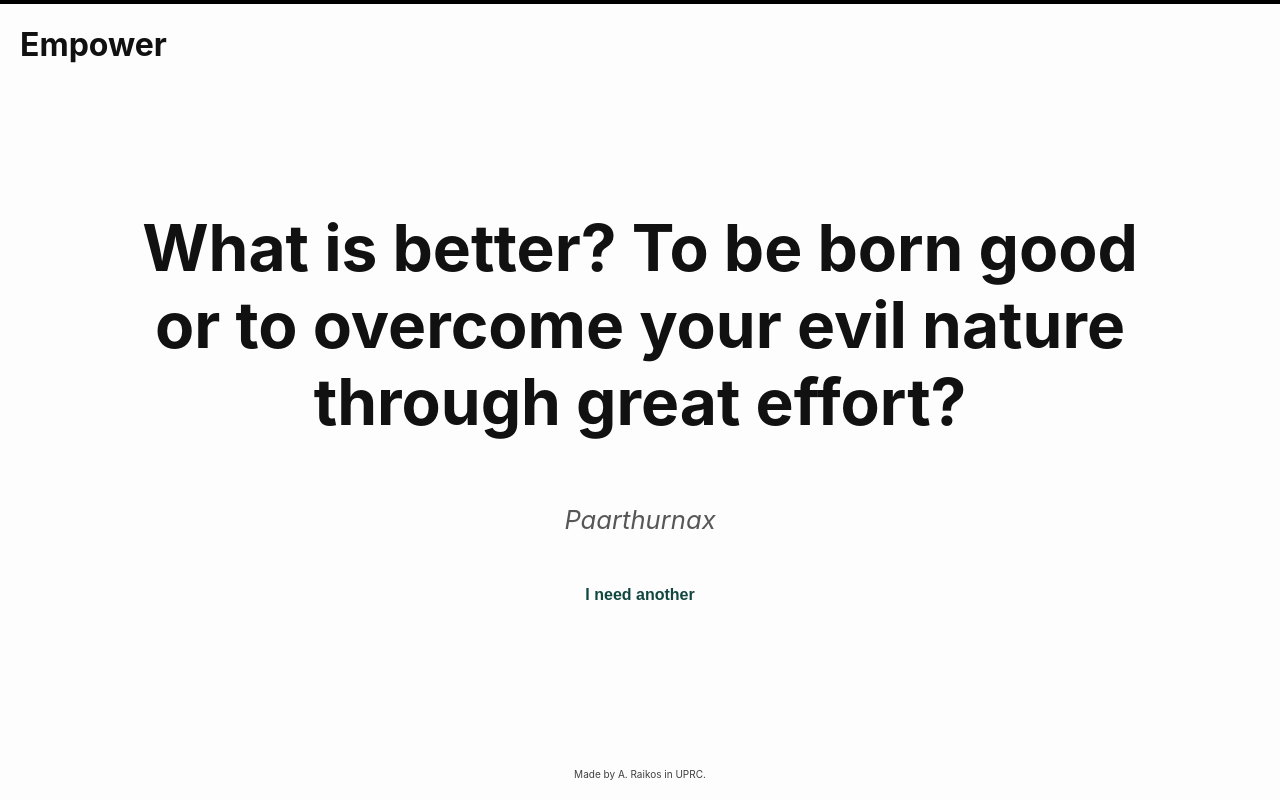
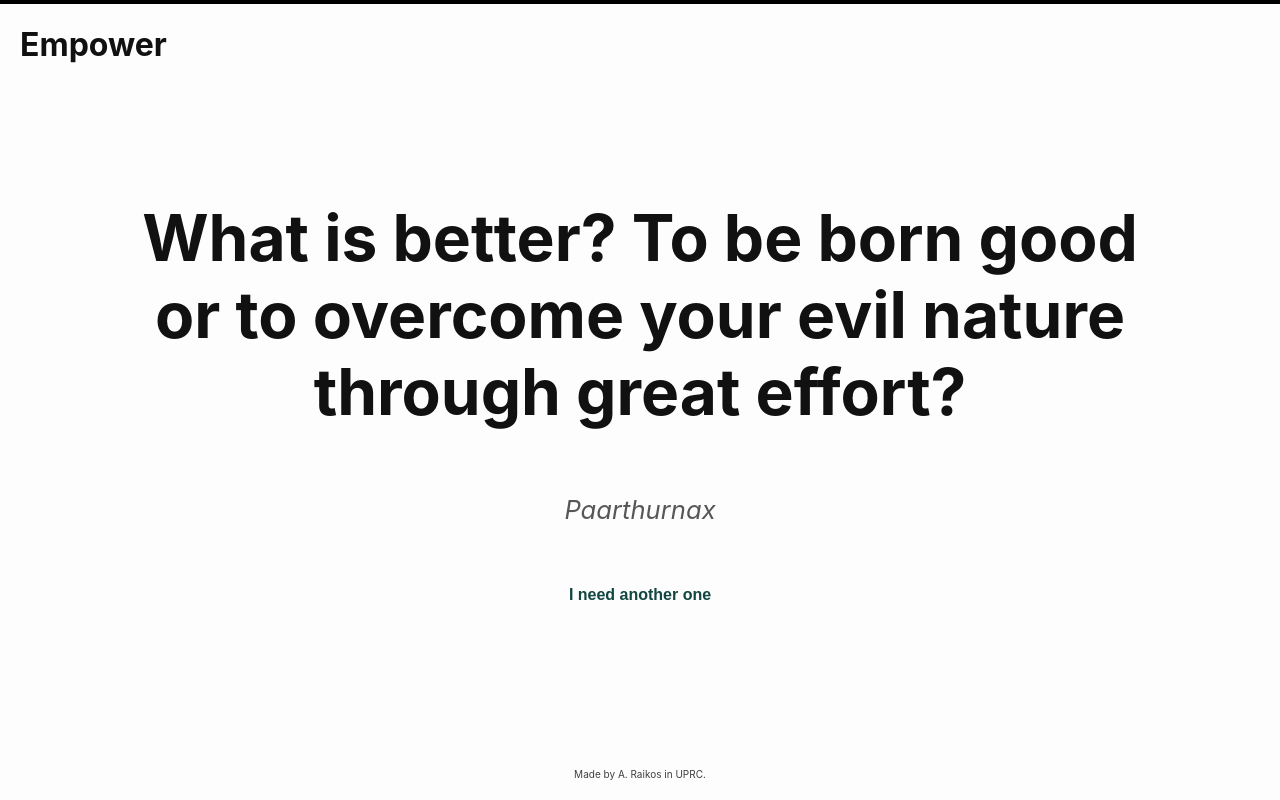
Before and after one commit to alexandrosraikos/empower, a React (Create React App) app in the folder storefront/: page / in a window 1280 px wide. Built offline with nearby package versions, Linux system fonts and the light colour scheme.

Commit message:
fixed layout

```diff
--- a/storefront/src/App.css
+++ b/storefront/src/App.css
@@ -24,7 +24,7 @@
   font-weight:bold;
   color:#114641;
   font-size:16px;
-  margin:50px auto;
+  margin:60px auto;
 }
 
 .App button:hover {
--- a/storefront/src/App.js
+++ b/storefront/src/App.js
@@ -8,7 +8,7 @@ function App() {
       What is better? To be born good or to overcome your evil nature through great effort?
       </blockquote>
       <cite>Paarthurnax</cite>
-      <button>I need another</button>
+      <button>I need another one</button>
     </section>
   );
 }
```
